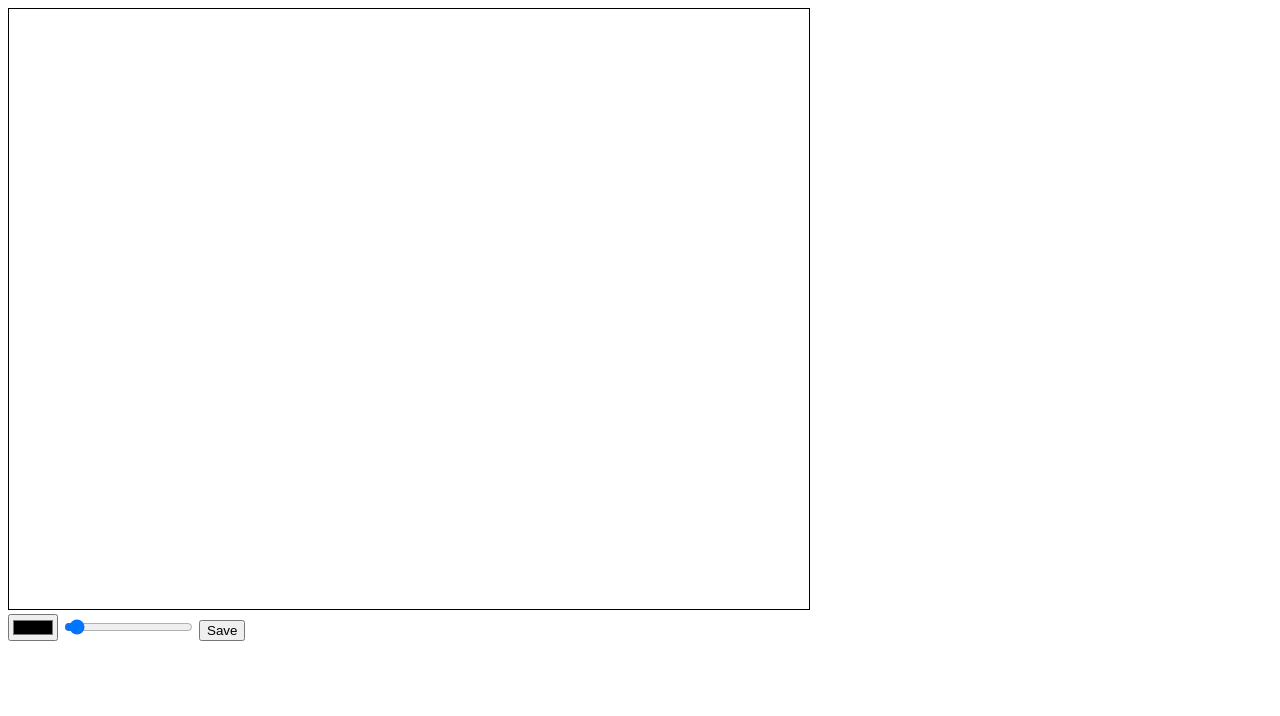
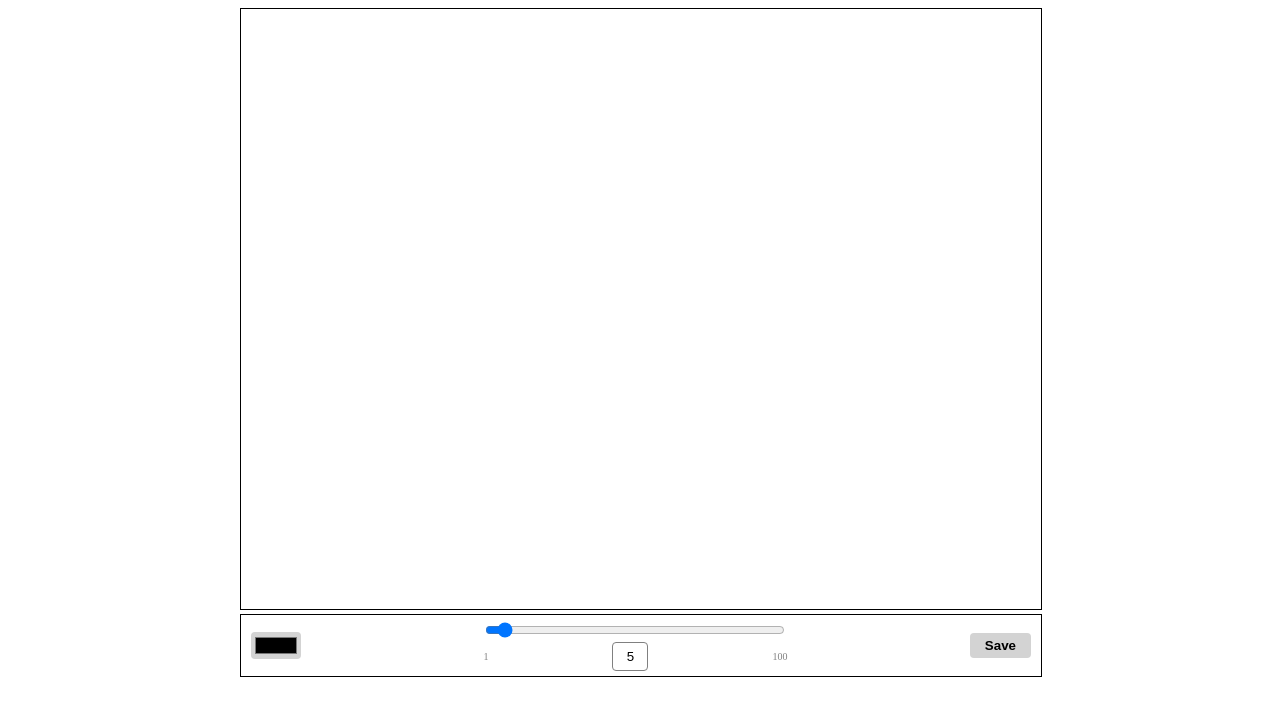
Before and after one commit to sahilmob/js-draw-in-canvas, a plain HTML site: page index.html in a window 1280 px wide. Drawn offline with Linux system fonts and the light colour scheme.

Commit message:
Apply some styles

```diff
--- a/index.html
+++ b/index.html
@@ -9,11 +9,20 @@
 </head>
 
 <body>
-    <canvas id="canvas" width="800" height="600"></canvas>
-    <div class="dashboard">
-        <input type="color" name="penColor" value="#000000">
-        <input type="range" name="penWidth" min="1" max="100" step="2" value="5">
-        <button id="saver">Save</button>
+    <div id="container">
+        <canvas id="canvas" width="800" height="600"></canvas>
+        <div id="dashboard">
+            <input id="colorSelector" type="color" name="penColor" value="#000000">
+            <div id="range">
+                <input id="range_selector" type="range" name="penWidth" min="1" max="100" step="1" value="5">
+                <div id="min_max">
+                    <span id="min">1</span>
+                    <input type="text" id="range_text">
+                    <span id="max">100</span>
+                </div>
+            </div>
+            <button id="saver">Save</button>
+        </div>
     </div>
     <script src="js/main.js"></script>
 </body>
--- a/js/main.js
+++ b/js/main.js
@@ -3,11 +3,13 @@ const ctx = canvas.getContext('2d');
 const penColor = document.querySelector('input[name="penColor"]');
 const penWidth = document.querySelector('input[name="penWidth"]');
 const saver = document.querySelector('#saver');
+const rangeText = document.querySelector('#range_text')
 
 ctx.strokeStyle = '#000000';
 ctx.lineJoin = 'round'
 ctx.lineCap = 'round';
 ctx.lineWidth = '5';
+rangeText.value = penWidth.value
 
 let pen = {
     x: 0,
@@ -20,9 +22,10 @@ canvas.addEventListener('mousedown', penDown);
 canvas.addEventListener('mousemove', draw);
 canvas.addEventListener('mouseup', penUp);
 canvas.addEventListener('mouseout', penUp);
+penWidth.addEventListener('change', penWidthChanged)
+rangeText.addEventListener('change', rangeTextChanged)
 
 function saveFile() {
-    let image = canvas.toDataURL();
     let a = document.createElement('a');
     a.setAttribute('download', 'image.png');
     a.setAttribute('href', canvas.toDataURL('image/png').replace('image/png', 'image/octet-stream'));
@@ -51,3 +54,11 @@ function draw(e) {
 function penUp() {
     pen.down = false;
 }
+
+function penWidthChanged(e) {
+    rangeText.value = e.target.value
+}
+
+function rangeTextChanged(e) {
+    penWidth.value = e.target.value
+}
--- a/sass/style.sass
+++ b/sass/style.sass
@@ -1,2 +1,47 @@
+#container
+    width: 800px
+    margin: 0 auto
 #canvas
     border: 1px solid black
+    width: 100%
+#dashboard
+    display: flex
+    align-items: center
+    justify-content: space-between
+    border: 1px solid black
+    padding: 5px 10px
+    width: 802px
+    box-sizing: border-box
+#range_selector
+    width: 300px
+    position: relative
+
+
+#min_max
+    display: flex
+    justify-content: space-between
+    align-items: center
+    span
+        height: 12px
+        font-size: 10px
+        color: grey
+        position: relative
+    input
+        width: 30px
+        text-align: center
+        border-radius: 4px
+        border: 1px solid grey
+        height: 25px
+#saver
+    background: lightgrey
+    border: none
+    padding: 5px 15px
+    font-weight: 700
+    border-radius: 4px
+
+
+#colorSelector
+    border: none
+    background: lightgrey
+    color: white
+    border-radius: 4px
```
Also changed, not shown: css/style.css, 1 other file.
